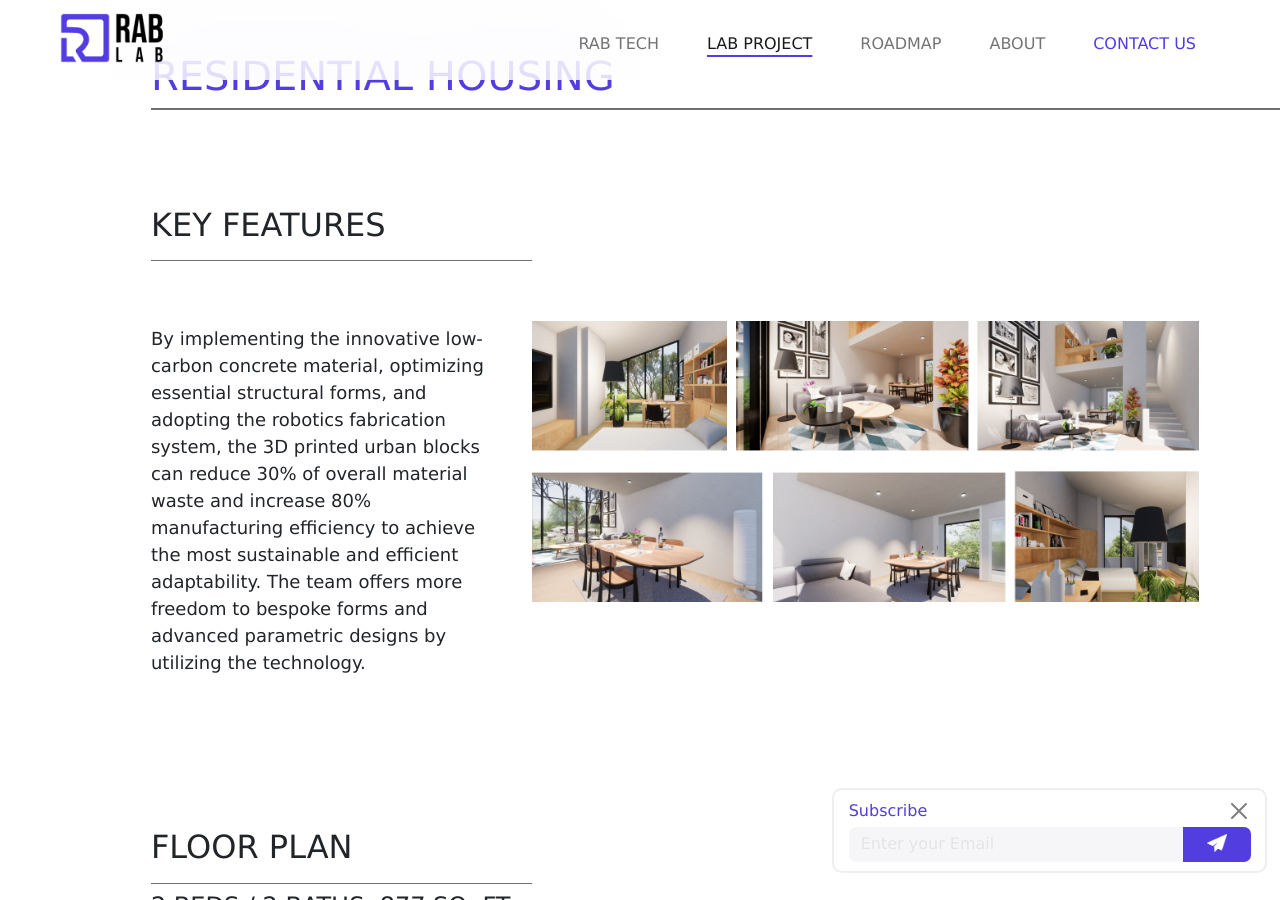
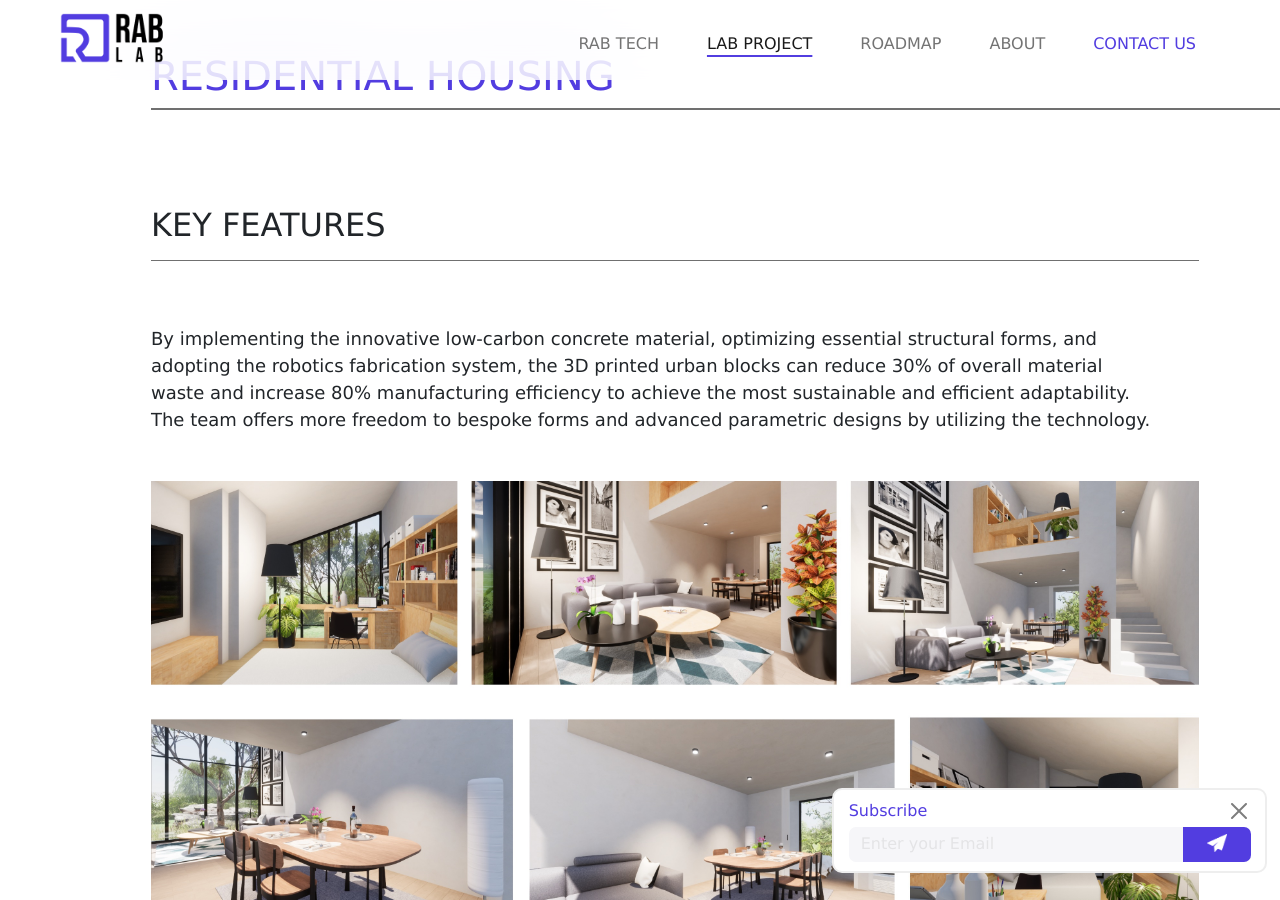
Before and after one commit to rab-lab/rab-lab.github.io, a Jekyll site: the page built from lab-projects.md, in a window 1280 px wide and 900 px high, scrolled down 2056 px. Built offline with Jekyll 4.4.1, drawn with Linux system fonts in a browser that asks for light colours; nearby versions of some CDN libraries.

Commit message:
Edited project layout

```diff
--- a/_data/projects.yml
+++ b/_data/projects.yml
@@ -6,6 +6,7 @@
 - title: Residential Housing
   items:
   - title: Key Features
+    type: image_gallery
     description: By implementing the innovative low-carbon concrete material, optimizing essential structural forms, and adopting the robotics fabrication system, the 3D printed urban blocks can reduce 30% of overall material waste and increase 80% manufacturing efficiency to achieve the most sustainable and efficient adaptability. The team offers more freedom to bespoke forms and advanced parametric designs by utilizing the technology.
     image: /assets/images/features.jpg
   - title: Floor Plan
--- a/_includes/project_card.html
+++ b/_includes/project_card.html
@@ -16,10 +16,10 @@
                 {% for item in data.items %}
                 <div class="row g-0 py-5 text-start" style="margin: 0 -3vw">
                     <div class="col-1 {% if thecycle == 'even' %}order-last{% endif %}"></div>
-                    <div class="col">
+                    <div class="col{% if item.type == "image_gallery" %}-11{% endif %}">
                         <img src="{{ item.image }}" class="img-fluid {% if thecycle == 'odd' %}from-left{% else %}from-right{% endif %}" style="position: relative; object-fit: contain;">
                     </div>
-                    <div class="col-4 {% if thecycle == 'even' %}order-first{% endif %} {% if thecycle == 'odd' %}from-right{% else %}from-left{% endif %}" style="position: relative;">
+                    <div class="col-{% if item.type == "image_gallery" %}11{% else %}4{% endif %} {% if thecycle == 'even' %}order-first{% endif %} {% if thecycle == 'odd' %}from-right{% else %}from-left{% endif %}" style="position: relative;">
                         <h2 class="text-uppercase py-2">{{ item.title }}</h2>
                         <div style="border-bottom: 1px solid #707070;"></div>
                         <h4 class="text-uppercase py-2">{{ item.subtitle }}</h4>
```
